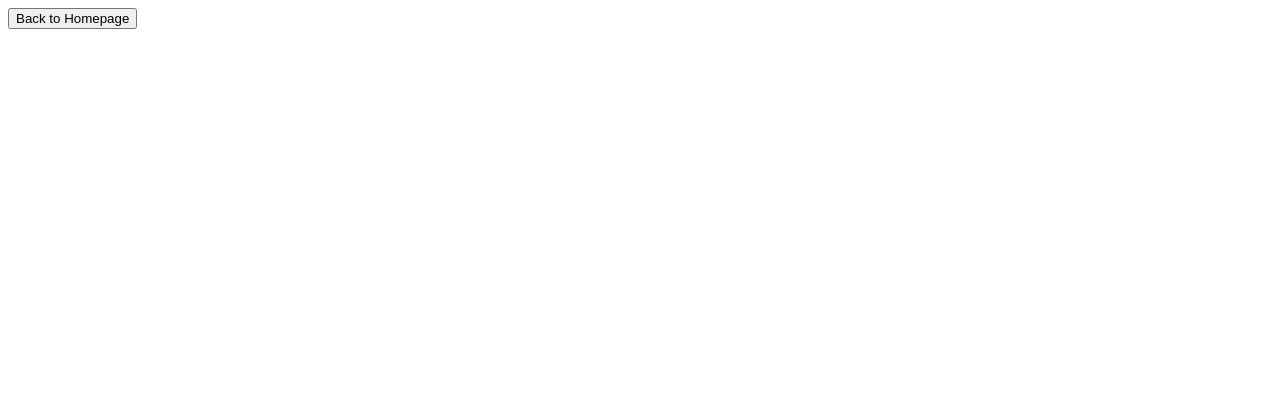
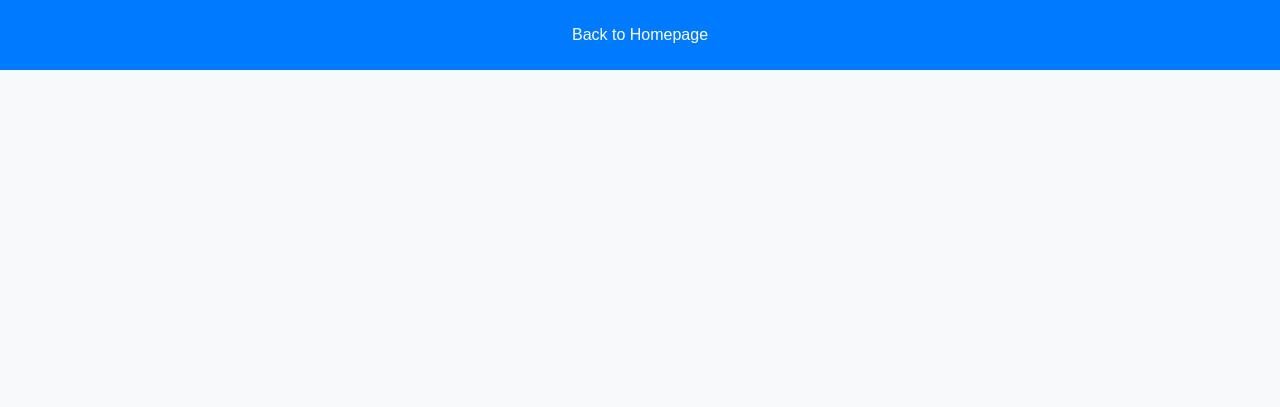
Before and after one commit to rmorain/codenames-workshop, a Flask app: template templates/game.html in a window 1280 px wide. Shown: the top 407 px of the page. Run offline with Flask 3, Linux system fonts and the light colour scheme; the template is opened without the code that fills it: most values are stand-ins (such as "Sample title", 1, 10 or a date in 2020); some libraries are stand-ins or nearby versions.

Commit message:
Added endgame and styling

```diff
--- a/app.py
+++ b/app.py
@@ -154,15 +154,14 @@ def game():
 @app.post("/update_game_state")
 def update_game_state():
     data = request.get_json()
-    pu.db
     if "gameState" in data.keys():
         updated_state = data["gameState"]
         current_guess = data["currentGuess"]
         # Check if game is over
-        if game_over(updated_state, current_guess):
-            # TODO
-            # End game
-            pass
+        winner = game_over(updated_state, current_guess)
+        if winner:
+            socketio.emit("game_end", {"winner": winner})
+            return jsonify({"game_state": updated_state, "winner": winner})
         # Check if we need to change turn
         if change_turn(updated_state, current_guess):
             if updated_state["current_turn"] == "blue":
@@ -171,7 +170,6 @@ def update_game_state():
                 updated_state["current_turn"] = "blue"
     else:
         updated_state = data
-
     app.config["game_state"].update(updated_state)
 
     socketio.emit("update", app.config["game_state"])
@@ -198,9 +196,32 @@ def guessed_wrong(current_guess):
         return False
 
 
-def game_over(updated_state, current_guess):
-    # TODO
-    pass
+def game_over(game_state, current_guess):
+    red_words_guessed = [
+        color
+        for color, guess in zip(game_state["colors"], game_state["guessed"])
+        if guess and color == "R"
+    ]
+    blue_words_guessed = [
+        color
+        for color, guess in zip(game_state["colors"], game_state["guessed"])
+        if guess and color == "U"
+    ]
+    red_words_total = [color for color in game_state["colors"] if color == "R"]
+    blue_words_total = [color for color in game_state["colors"] if color == "U"]
+
+    # Assassin is picked
+    if game_state["colors"][current_guess] == "A":
+        # Opposite team wins
+        return "assassin"
+    # Red team wins
+    elif len(red_words_guessed) == len(red_words_total):
+        return "red"
+    # Blue team wins
+    elif len(blue_words_guessed) == len(blue_words_total):
+        return "blue"
+    else:
+        return None
 
 
 @socketio.on("connect")
--- a/static/css/game.css
+++ b/static/css/game.css
@@ -1,34 +1,104 @@
-#game-board {
-    display: flex;
-    flex-wrap: wrap;
-    max-width: 800px;
-    margin: 0 auto;
+body {
+    font-family: Arial, sans-serif;
+    background-color: #f8f9fa;
+    color: #343a40;
+    margin: 0;
+    padding: 0;
 }
 
-.row {
+.header {
+    background-color: #007bff;
+    color: white;
+    padding: 1rem;
+    text-align: center;
+}
+
+#game-container {
     display: flex;
-    flex-wrap: nowrap;
-    width: 100%;
+    flex-direction: column;
+    align-items: center;
+    padding: 2rem;
+}
+
+#game-board {
+    display: grid;
+    grid-template-columns: repeat(5, 1fr); /* Adjust the number of columns as needed */
+    gap: 10px;
+    max-width: 800px;
+    margin: 1rem auto;
 }
 
 .word {
-    flex: 1;
-    padding: 10px;
-    background-color: #f0f0f0;
-    border: 1px solid #ccc;
+    padding: 15px;
+    background-color: #e9ecef;
+    border-radius: 5px;
+    border: 2px solid #adb5bd;
     text-align: center;
     cursor: pointer;
+    font-size: 1.1rem;
+    transition: background-color 0.3s ease, transform 0.2s ease;
+    box-sizing: border-box;
+    height: 100px; /* Fixed height */
+    display: flex;
+    align-items: center;
+    justify-content: center;
 }
 
-.word.u { background-color: blue; }
-.word.r { background-color: red; }
-.word.n { background-color: beige; }
-.word.a { background-color: pink; }
-/* Add other colors as necessary */
+.word:hover {
+    transform: scale(1.05);
+}
+
+.word.clicked {
+    /* Add styles for clicked state if needed */
+}
+
+.word.u { background-color: #007bff; color: white; }
+.word.r { background-color: #dc3545; color: white; }
+.word.n { background-color: #f8f9fa; color: #343a40; }
+.word.a { background-color: #6c757d; color: white; }
 
 .info {
     font-size: 1.2rem;
     font-weight: bold;
-    margin-top: 1rem;
+    margin: 1rem 0;
     text-align: center;
 }
+
+#info-container {
+    display: flex;
+    flex-direction: column;
+    align-items: center;
+    gap: 10px;
+}
+
+.clue-form {
+    display: flex;
+    flex-direction: column;
+    align-items: center;
+    gap: 10px;
+    margin-top: 1rem;
+}
+
+.clue-form label {
+    font-weight: bold;
+}
+
+.clue-form input {
+    padding: 5px;
+    font-size: 1rem;
+}
+
+.btn {
+    background-color: #007bff;
+    color: white;
+    border: none;
+    padding: 10px 20px;
+    font-size: 1rem;
+    cursor: pointer;
+    border-radius: 5px;
+    transition: background-color 0.3s ease;
+}
+
+.btn:hover {
+    background-color: #0056b3;
+}
--- a/static/js/game.js
+++ b/static/js/game.js
@@ -1,6 +1,7 @@
 document.addEventListener('DOMContentLoaded', function() {
     function renderGameBoard() {
         let boardHTML = '';
+
         for (let row = 0; row < 5; row++) {
             boardHTML += '<div class="row">';
 
@@ -11,11 +12,19 @@ document.addEventListener('DOMContentLoaded', function() {
                 const isGuessed = gameState.guessed[index];
 
                 let cardClass = 'word';
-                let cardContent = word;
+                let cardContent = '';
 
-                if (isGuessed) {
+                if (playerRole === 'spymaster') {
                     cardClass += ` ${color.toLowerCase()}`;
-                    cardContent = '';
+                    if (!isGuessed) {
+                        cardContent = word;
+                    }
+                } else {
+                    if (isGuessed) {
+                        cardClass += ` ${color.toLowerCase()}`;
+                    } else {
+                        cardContent = word;
+                    }
                 }
 
                 boardHTML += `<div class="${cardClass}" data-index="${index}">${cardContent}</div>`;
@@ -23,23 +32,43 @@ document.addEventListener('DOMContentLoaded', function() {
 
             boardHTML += '</div>';
         }
+
         const gameBoardElement = document.getElementById('game-board');
         gameBoardElement.innerHTML = boardHTML;
 
+        // Update the current turn UI element
         const currentTurnElement = document.getElementById('current-turn');
         currentTurnElement.textContent = `Current Turn: ${gameState.current_turn}`;
 
+        // Update the remaining guesses UI element
+        const guessesRemainingElement = document.getElementById('guesses-remaining');
+        guessesRemainingElement.textContent = `Guesses remaining: ${gameState.guesses_remaining}`;
+
+        // Update the current clue UI element
         const currentClueElement = document.getElementById('current-clue');
         const clueWord = gameState.current_clue.word;
         const clueNumber = gameState.current_clue.number;
         currentClueElement.textContent = `Current Clue: ${clueWord} (${clueNumber})`;
 
-        const guessesRemainingElement = document.getElementById('guesses-remaining');
-        guessesRemainingElement.textContent = `Guesses remaining: ${gameState.guesses_remaining}`;
+        // Calculate the team scores and render the UI element
+        red_score = 0;
+        blue_score = 0;
+        for (let i = 0; i < gameState.colors.length; i++){
+            if (gameState.guessed[i]){
+                if (gameState.colors[i] == "U"){
+                    blue_score++;
+                }
+                else if (gameState.colors[i] == "R"){
+                    red_score++;
+                }
+            }
+        }
+        const currentScoreElement = document.getElementById("team-scores");
+        currentScoreElement.textContent = `Red: ${red_score} Blue: ${blue_score}`
 
+        // Current team
         const teamRoleElement = document.getElementById('team-role');
         teamRoleElement.textContent = `Team: ${playerTeam} Role: ${playerRole}`;
-
     }
 
     function handleCardClick(event) {
@@ -75,11 +104,27 @@ document.addEventListener('DOMContentLoaded', function() {
                 })
                 .then(response => response.json())
                 .then(data => {
+                    if (data.hasOwnProperty("winner")) {
+                        gameState = data.game_state;
+                        winner = data.winner;
+                        renderGameBoard();
+                        displayGameEnd(winner);
+                    }
                     gameState = data;
                     renderGameBoard();
                 })
                 .catch(error => console.error('Error:', error));
             }
+    }
+
+    function displayGameEnd(winner) {
+                const gameEndElement = document.getElementById('game-end');
+                if (winner === 'assassin') {
+                    gameEndElement.textContent = "Game Over! Assassin guessed.";
+                } else {
+                    gameEndElement.textContent = `Game Over! ${winner.charAt(0).toUpperCase() + winner.slice(1)} team wins!`;
+                }
+                gameEndElement.style.display = 'block';
     }
 
     // Function to handle clue submission
@@ -137,6 +182,12 @@ document.addEventListener('DOMContentLoaded', function() {
         renderGameBoard();
     });
 
+    socket.on('game_end', function(data) {
+        if (data.winner) {
+            displayGameEnd(data.winner);
+        }
+    });
+
     const gameBoardElement = document.getElementById('game-board');
     gameBoardElement.addEventListener('click', handleCardClick);
 
--- a/templates/game.html
+++ b/templates/game.html
@@ -11,27 +11,30 @@
     const playerRole = "{{ player_role}}";
     const playerTeam = "{{ player_team}}";
 </script>
-<div>
-    <button onclick="window.location.href='{{ url_for('index') }}'">Back to Homepage</button>
+<body>
+    <div class="header">
+            <button class="btn" onclick="window.location.href='{{ url_for('index') }}'">Back to Homepage</button>
     </div>
-<body>
-    <div id="game-board">
-        <!-- Game board will be rendered here -->
-    </div>
+    <div id="game-container">
+        <div id="game-board"></div>
+        <div id="info-container">
             <div id="current-turn" class="info"></div>
             <div id="current-clue" class="info"></div>
             <div id="guesses-remaining" class="info"></div>
             <div id="team-role" class="info"></div>
+            <div id="team-scores" class="info"></div>
+            <div id="game-end" class="info"></div>
+        </div>
         {% if player_role == 'spymaster' %}
-    <div id="clue-form-container">
+        <div id="clue-form-container" class="clue-form">
             <label for="clue-word">Clue Word:</label>
             <input type="text" id="clue-word">
             <label for="clue-number">Number:</label>
             <input type="number" id="clue-number" min="0">
-        <button id="submit-clue">Submit Clue</button>
+            <button id="submit-clue" class="btn">Submit Clue</button>
         </div>
         {% endif %}
-
+    </div>
     <script src="{{ url_for('static', filename='js/game.js') }}"></script>
 </body>
 </html>
```
Lines whose indentation alone changed are shown as unchanged.
